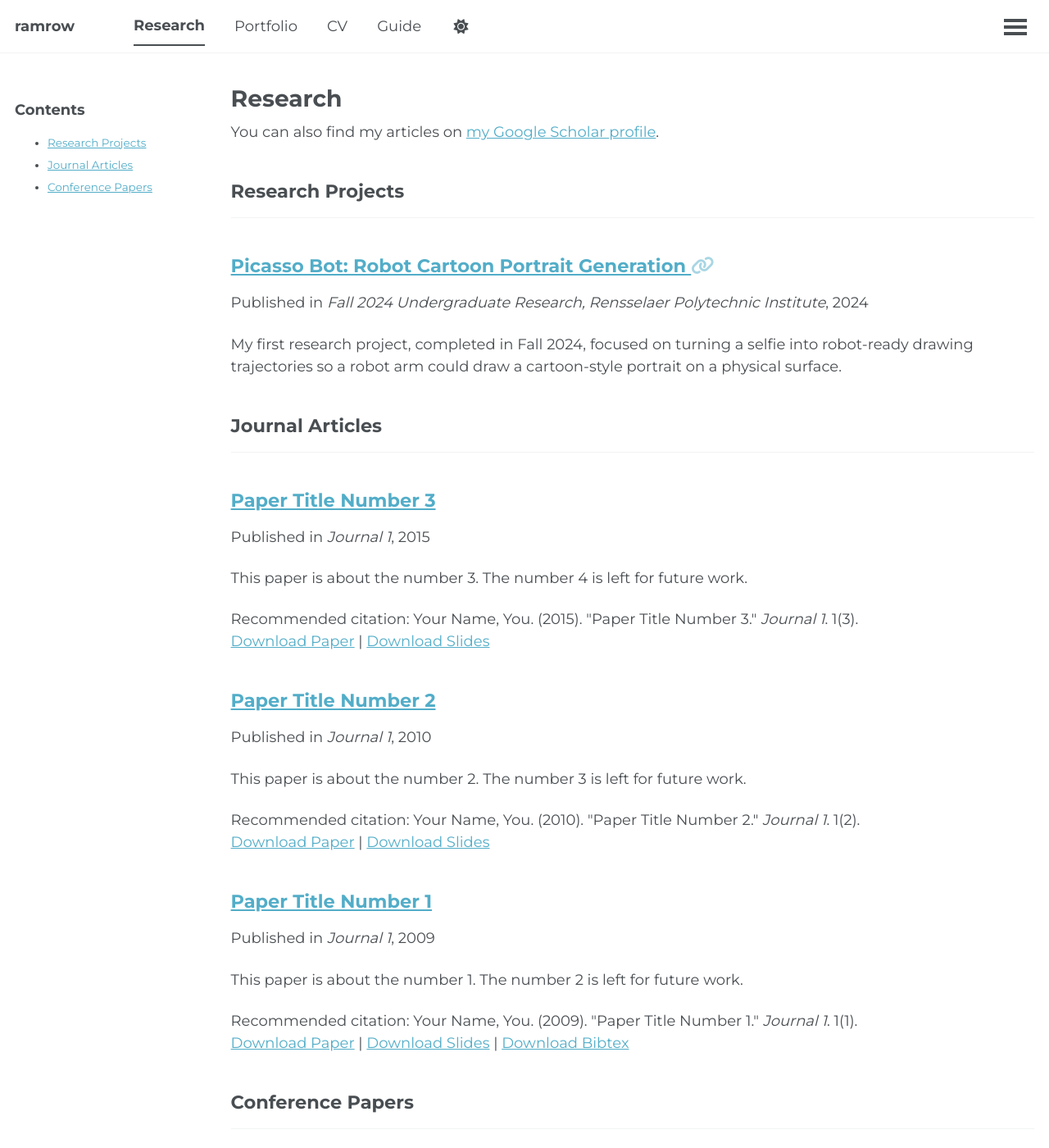
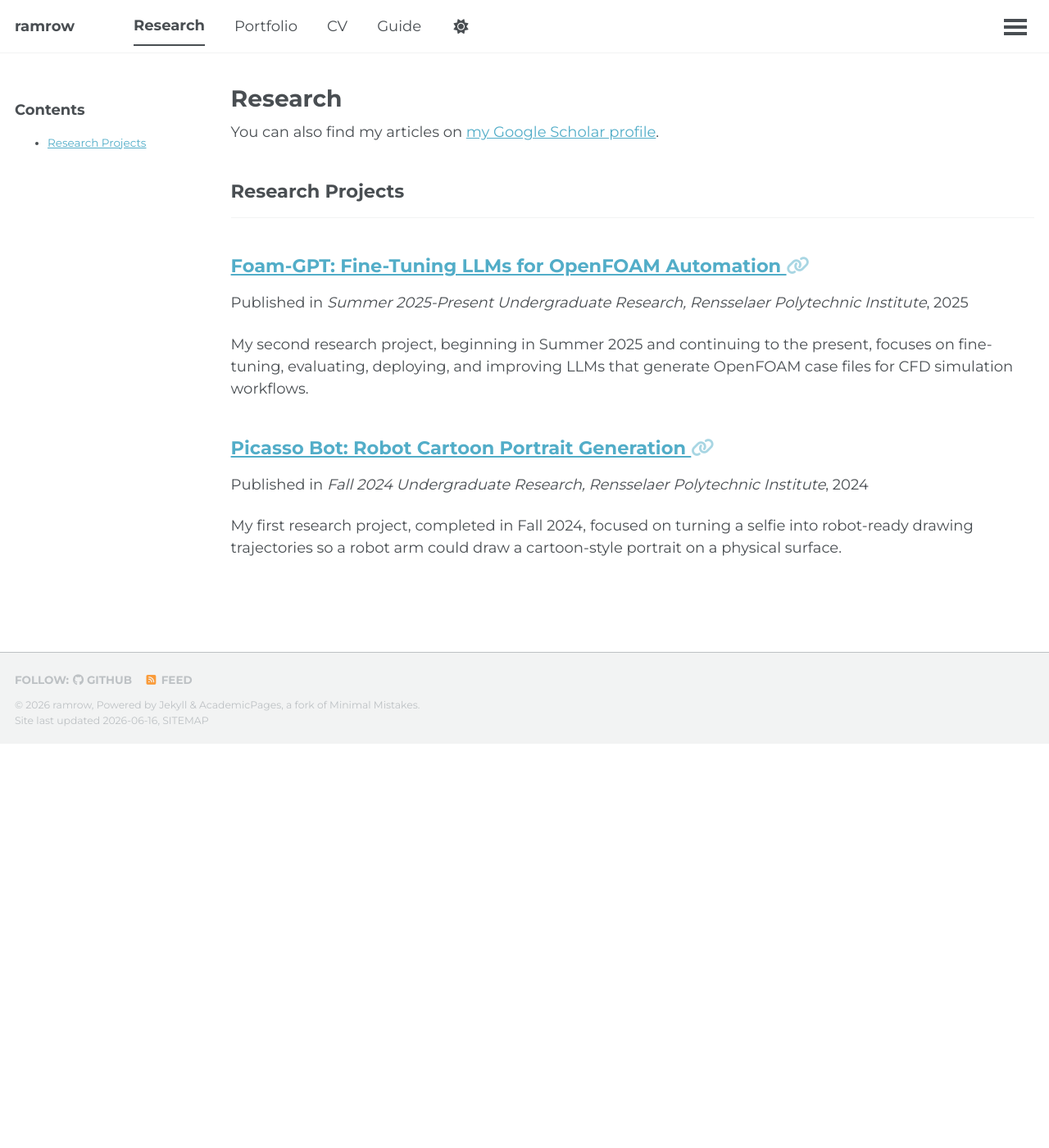
Before and after one commit to ramrow/ramrow.github.io, a Jekyll site: the page built from _pages/research.html, in a window 1280 px wide and 1400 px high. Shown: the whole window at 82% size. Built offline with Jekyll 4.4.1, drawn with Linux system fonts in a browser that asks for light colours; a script that is not in the unit is left out; some of the changed text lies outside the part shown.

Commit message:
research foam gpt

```diff
--- a/_config.yml
+++ b/_config.yml
@@ -86,12 +86,6 @@ author:
 research_category:
   research_projects:
     title: 'Research Projects'
-  books:
-    title: 'Books'
-  manuscripts:
-    title: 'Journal Articles'
-  conferences:
-    title: 'Conference Papers'
 
 # Site Settings
 teaser                   :  # filename of teaser fallback teaser image placed in /images/ for social media previews
--- a/_pages/research.html
+++ b/_pages/research.html
@@ -7,8 +7,6 @@ sidebar:
   - title: "Contents"
     text: |
       - [Research Projects](#research-projects)
-      - [Journal Articles](#journal-articles)
-      - [Conference Papers](#conference-papers)
 ---
 
 {% if site.author.googlescholar %}
--- a/_research/2009-10-01-paper-title-number-1.md
+++ /dev/null
@@ -1,14 +0,0 @@
----
-title: "Paper Title Number 1"
-collection: publications
-category: manuscripts
-permalink: /publication/2009-10-01-paper-title-number-1
-excerpt: 'This paper is about the number 1. The number 2 is left for future work.'
-date: 2009-10-01
-venue: 'Journal 1'
-slidesurl: 'https://academicpages.github.io/files/slides1.pdf'
-paperurl: 'https://academicpages.github.io/files/paper1.pdf'
-bibtexurl: 'https://academicpages.github.io/files/bibtex1.bib'
-citation: 'Your Name, You. (2009). &quot;Paper Title Number 1.&quot; <i>Journal 1</i>. 1(1).'
----
-The contents above will be part of a list of publications, if the user clicks the link for the publication than the contents of section will be rendered as a full page, allowing you to provide more information about the paper for the reader. When publications are displayed as a single page, the contents of the above "citation" field will automatically be included below this section in a smaller font.
--- a/_research/2010-10-01-paper-title-number-2.md
+++ /dev/null
@@ -1,14 +0,0 @@
----
-title: "Paper Title Number 2"
-collection: publications
-category: manuscripts
-permalink: /publication/2010-10-01-paper-title-number-2
-excerpt: 'This paper is about the number 2. The number 3 is left for future work.'
-date: 2010-10-01
-venue: 'Journal 1'
-slidesurl: 'https://academicpages.github.io/files/slides2.pdf'
-paperurl: 'https://academicpages.github.io/files/paper2.pdf'
-citation: 'Your Name, You. (2010). &quot;Paper Title Number 2.&quot; <i>Journal 1</i>. 1(2).'
----
-
-The contents above will be part of a list of publications, if the user clicks the link for the publication than the contents of section will be rendered as a full page, allowing you to provide more information about the paper for the reader. When publications are displayed as a single page, the contents of the above "citation" field will automatically be included below this section in a smaller font.
--- a/_research/2015-10-01-paper-title-number-3.md
+++ /dev/null
@@ -1,14 +0,0 @@
----
-title: "Paper Title Number 3"
-collection: publications
-category: manuscripts
-permalink: /publication/2015-10-01-paper-title-number-3
-excerpt: 'This paper is about the number 3. The number 4 is left for future work.'
-date: 2015-10-01
-venue: 'Journal 1'
-slidesurl: 'https://academicpages.github.io/files/slides3.pdf'
-paperurl: 'https://academicpages.github.io/files/paper3.pdf'
-citation: 'Your Name, You. (2015). &quot;Paper Title Number 3.&quot; <i>Journal 1</i>. 1(3).'
----
-
-The contents above will be part of a list of publications, if the user clicks the link for the publication than the contents of section will be rendered as a full page, allowing you to provide more information about the paper for the reader. When publications are displayed as a single page, the contents of the above "citation" field will automatically be included below this section in a smaller font.
--- a/_research/2024-09-01-robot-cartoon-portrait.md
+++ b/_research/2024-09-01-robot-cartoon-portrait.md
@@ -10,12 +10,20 @@ link: 'https://github.com/ramrow/robot_cartoon_protrait'
 
 This was my first research project, completed during Fall 2024 as a Research Assistant on the Picasso Bot project under Russell Sage Professor John Wen in RPI's Electrical, Computer, and Systems Engineering department. The project connects computer vision, image processing, path generation, inverse kinematics, and robot control into one pipeline: take a face image, simplify it into drawable portrait features, convert those features into motion trajectories, and send them to a robot arm that physically draws the portrait.
 
-The code starts from a selfie or portrait image and uses Python-based vision tools to segment the face into meaningful drawing regions such as eyes, eyebrows, lips, hair, and the face outline. Instead of treating the image as a single bitmap, the program breaks the portrait into separate feature paths. This makes the output more useful for robotic drawing because each facial component can be converted into its own trajectory and controlled independently.
+The main goal was to make portrait drawing more than a static image-processing exercise. A robot arm cannot draw directly from a raw image; it needs ordered paths, real-world coordinates, feasible joint commands, and smooth motion timing. This codebase builds that bridge. It takes an input portrait, extracts cartoon-like facial features, turns those features into trajectories, converts the trajectories into the robot's coordinate frame, and prepares the robot motion needed to draw the result on a surface.
+
+The code starts from a selfie or portrait image and uses Python-based vision tools to segment the face into meaningful drawing regions such as eyes, eyebrows, lips, hair, and the face outline. Instead of treating the image as a single bitmap, the program breaks the portrait into separate feature paths. This makes the output more useful for robotic drawing because each facial component can be converted into its own trajectory and controlled independently. The pipeline prints the segmentation colors used by PyFacer and the dimensions of the input image, which helps with debugging and checking whether the input was interpreted correctly.
+
+The trajectory-generation stage produces 13 separate CSV trajectory files: paths for both eyes, both eyebrows, the lips, the hair, and the face outline. That separation matters because portrait features have different shapes and drawing behavior. For example, an eyebrow path can be handled as a short contour, while the face outline and hair paths may require longer continuous movement. Keeping those features distinct makes the drawing process easier to inspect, tune, and send to the robot in a controlled order.
 
 After generating the image-space paths, the project converts pixel trajectories into the robot's world frame. This step is important because the robot cannot directly use image coordinates; it needs physical target points that correspond to locations on the drawing surface. The pipeline then calculates robot joint angles through inverse kinematics so the arm can reach each point along the portrait path.
 
-The robot motion side of the project focuses on making the drawing executable and smooth. The generated trajectories are intended for force-controlled drawing, using a trapezoidal velocity profile with motion points sampled every 4 milliseconds. This helps the robot maintain more consistent contact with the surface while moving through the portrait paths, rather than simply jumping between points.
+The robot motion side of the project focuses on making the drawing executable and smooth. The generated trajectories are intended for force-controlled drawing, using a trapezoidal velocity profile with motion points sampled every 4 milliseconds. This helps the robot maintain more consistent contact with the surface while moving through the portrait paths, rather than simply jumping between points. The force-control component is especially important because physical drawing depends on contact: the robot needs enough pressure to mark the page, but not so much that it damages the drawing surface or causes unstable motion.
 
-Key outputs from the repository include segmented facial-feature trajectories, CSV path files for the portrait components, world-frame trajectory conversions, inverse-kinematics joint angle calculations, and robot-control scripts for executing the drawing. The result is a research prototype that bridges the gap between a high-level portrait image and low-level robotic arm commands.
+The repository is organized around the full workflow. `experiment.py` is used to create the portrait trajectories from an input image. `integrated_client_fb_page.py` is used to run the drawing process on the robot. Supporting files such as `PathGenCartesian.py`, `RobotMotionController.py`, `robot_def.py`, `motion_toolbox.py`, and `lambda_calc.py` handle path generation, motion control, robot definitions, and related math for trajectory execution.
+
+My work on this project gave me early research experience at the intersection of robotics and software systems. I worked with image segmentation, coordinate transforms, CSV trajectory generation, inverse kinematics, and robot-control timing. It also taught me how research code has to be more than a demo: the output must be structured clearly enough that the robot can use it, the intermediate files must be inspectable, and the motion pipeline has to account for real physical constraints.
+
+Key outputs from the repository include segmented facial-feature trajectories, CSV path files for the portrait components, world-frame trajectory conversions, inverse-kinematics joint angle calculations, and robot-control scripts for executing the drawing. The result is a research prototype that bridges the gap between a high-level portrait image and low-level robotic arm commands, turning a personal image into a robot-drawn cartoon portrait.
 
 [GitHub repository](https://github.com/ramrow/robot_cartoon_protrait)
--- /dev/null
+++ b/_research/2025-06-01-foam-gpt-finetuning-openfoam.md
@@ -0,0 +1,36 @@
+---
+title: "Foam-GPT: Fine-Tuning LLMs for OpenFOAM Automation"
+category: research_projects
+permalink: /research/foam-gpt-finetuning-openfoam/
+excerpt: 'My second research project, beginning in Summer 2025 and continuing to the present, focuses on fine-tuning, evaluating, deploying, and improving LLMs that generate OpenFOAM case files for CFD simulation workflows.'
+date: 2025-06-01
+venue: 'Summer 2025-Present Undergraduate Research, Rensselaer Polytechnic Institute'
+link: 'https://github.com/ramrow/Finetune_research_RPI2025'
+---
+
+This is my second research project, beginning in Summer 2025 and continuing to the present. The research focuses on Foam-GPT, an effort to fine-tune large language models so they can generate OpenFOAM input files for computational fluid dynamics workflows. The larger goal is to make an AI agent that can help automate CFD simulation setup by writing valid OpenFOAM files from natural-language requirements.
+
+The project began with [Finetune_research_RPI2025](https://github.com/ramrow/Finetune_research_RPI2025), where I worked with supervised fine-tuning workflows for models such as Llama, Qwen, Mistral, and Granite. I learned and compared multiple fine-tuning toolchains, including LLaMA-Factory, TRL, and Unsloth. This work also introduced me to LoRA, PEFT, quantization, dataset formatting, training configuration, and the tradeoffs between training speed, loss, accuracy, and hardware limits.
+
+A major part of this research was learning how different fine-tuning frameworks behave in practice. TRL gave me lower-level control over the training process and made it easier to inspect the exact training setup. LLaMA-Factory made it faster to configure experiments across multiple models and hyperparameters. Unsloth helped me understand memory-efficient fine-tuning and how quantized or adapter-based training can make larger models practical on limited GPU resources. Across these experiments, I gained hands-on experience tuning model adapters, comparing training runs, and interpreting whether lower training loss actually translated into better OpenFOAM file generation.
+
+After the first round of model training, the research expanded into deployment and evaluation through [foam_standards](https://github.com/ramrow/foam_standards). This repository focuses on benchmarking Foam-Agent 2.0.0 with both open-source and closed-source LLMs. I learned how to deploy models with Ollama and vLLM, configure model runtime providers, run OpenFOAM-based benchmarks, and summarize outputs using success counts, token usage, generated case files, and error patterns. This step was important because fine-tuning alone is not enough; the model has to run in an agent workflow and produce files that pass simulation-oriented checks.
+
+The evaluation work led naturally into [failure_analysis](https://github.com/ramrow/failure_analysis). In that stage, I analyzed why fine-tuned models were still not good enough for reliable OpenFOAM automation. The work included comparing generated outputs against expected files, checking pass/fail results, reviewing file-level differences, and identifying where the model failed: missing required files, producing invalid syntax, generating plausible but incorrect parameters, or failing to preserve the structure expected by Foam-Agent and OpenFOAM. This analysis helped connect model metrics to real engineering usefulness.
+
+To improve the data behind the model, I worked on controlled dataset expansion. In [controlled_dataset_branching](https://github.com/ramrow/controlled_dataset_branching), I used matched OpenFOAM case folders as reusable bases and created controlled velocity variants such as +10%, +20%, and +30%. The pipeline patches OpenFOAM files directly, reruns Foam-Agent validation, and immediately saves accepted dataset rows. This made the dataset more diverse while keeping changes traceable and physically meaningful.
+
+In [controlled_dataset_augmentation](https://github.com/ramrow/controlled_dataset_augmentation), the dataset work expanded into a controlled augmentation ladder. This pipeline creates numeric perturbations for velocity, viscosity, and density, runs each variant through Foam-Agent, and only accepts cases that pass validation checks. I also used Claude through AWS Bedrock for data augmentation and prompt/case generation support, while keeping the output controlled by validation rather than trusting generated data blindly.
+
+As the number of training and augmentation experiments grew, I built tooling for running more experiments in parallel. [slurm_job_manager](https://github.com/ramrow/slurm_job_manager) generates YAML configs and SLURM scripts for learning-rate sweeps, submits jobs with `sbatch`, keeps outputs separated by run, and summarizes results with Weights & Biases. This taught me how to parallelize multiple different trainings on a cluster, manage experiment manifests, organize SLURM outputs, and compare fine-tuning runs efficiently.
+
+Across the project, I learned the full loop of applied LLM research: build and clean the dataset, fine-tune models with LoRA and PEFT, use quantization to fit hardware constraints, deploy models with Ollama or vLLM, evaluate them inside an agent workflow, analyze why they fail, augment the dataset in controlled ways, and scale experiments through SLURM. The project gave me practical experience with both machine learning research and the systems engineering needed to make that research repeatable.
+
+Project repositories:
+
+- [Finetune_research_RPI2025](https://github.com/ramrow/Finetune_research_RPI2025)
+- [foam_standards](https://github.com/ramrow/foam_standards)
+- [failure_analysis](https://github.com/ramrow/failure_analysis)
+- [controlled_dataset_branching](https://github.com/ramrow/controlled_dataset_branching)
+- [controlled_dataset_augmentation](https://github.com/ramrow/controlled_dataset_augmentation)
+- [slurm_job_manager](https://github.com/ramrow/slurm_job_manager)
--- a/_research/2025-06-08-paper-title-number-5.md
+++ /dev/null
@@ -1,13 +0,0 @@
----
-title: "Paper Title Number 5, with math $$E=mc^2$$"
-collection: publications
-category: conferences
-permalink: /publication/2024-02-17-paper-title-number-4
-excerpt: 'This paper is about a famous math equation, $$E=mc^2$$'
-date: 2024-02-17
-venue: 'GitHub Journal of Bugs'
-paperurl: 'https://academicpages.github.io/files/paper3.pdf'
-citation: 'Your Name, You. (2024). &quot;Paper Title Number 3.&quot; <i>GitHub Journal of Bugs</i>. 1(3).'
----
-
-Using [MathJax](https://www.mathjax.org/) in the description is supported - $$E=mc^2$$ - however, the use must be mindful that the default delimiters are `$$...$$` and `\\[...\\]` which differs from the `$...$` that is typically expected.
```
Also changed, not shown: _research/2024-02-17-paper-title-number-4.md (deleted, +0 -13 lines).
